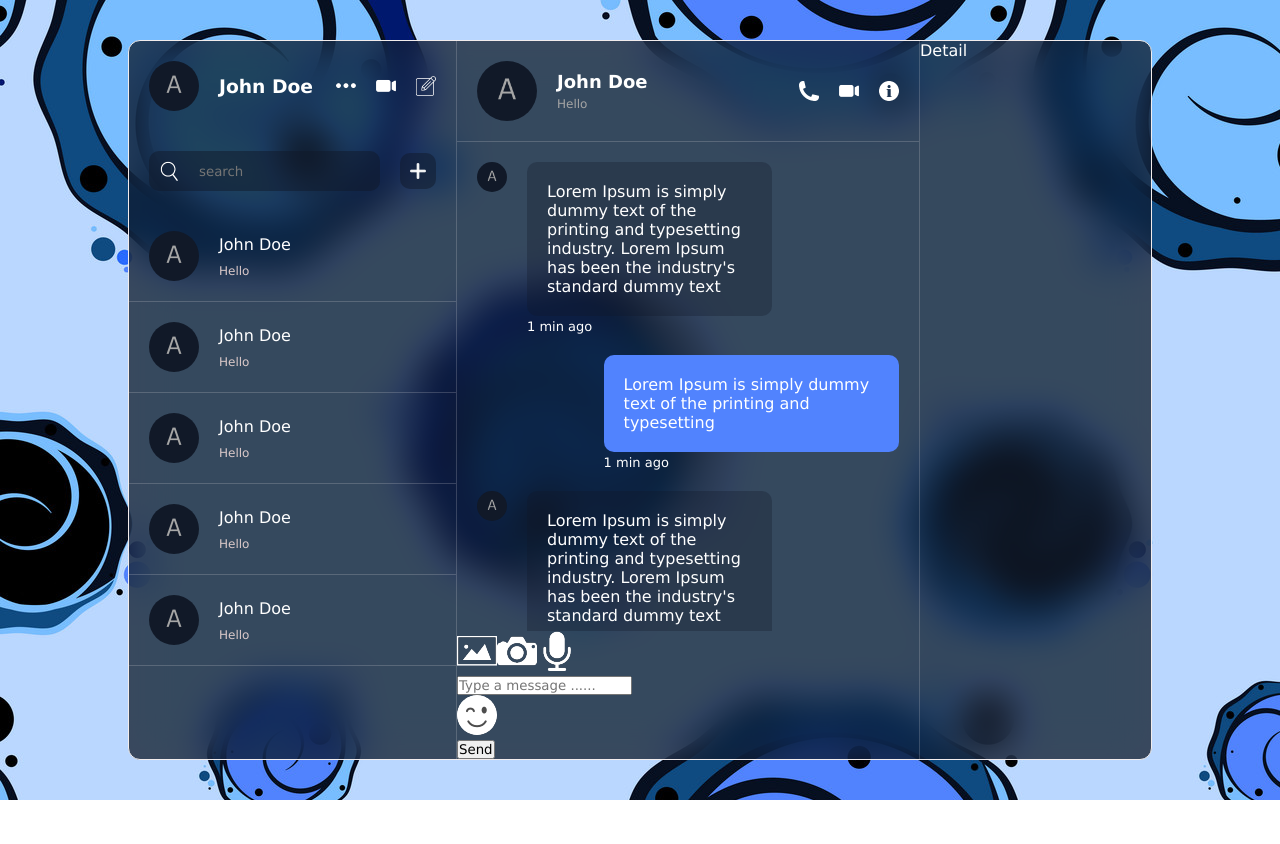
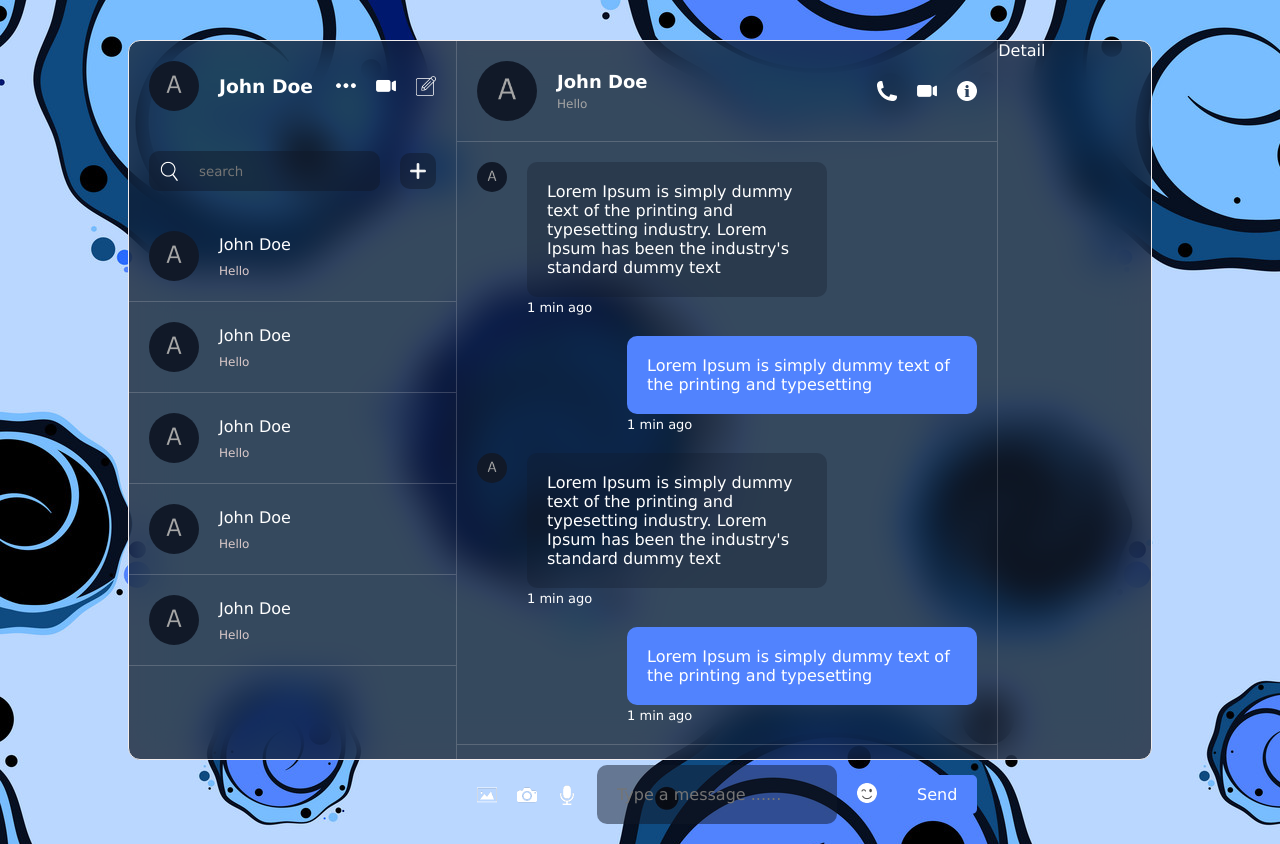
Before and after one commit to HimashaNethmini/RealTime-Chat, a React (Vite) app: page / in a window 1280 px wide. Before the commit the page ends 800 px from the top, so only its background shows below. Built offline with nearby package versions, Linux system fonts and the light colour scheme.

Commit message:
added styles on chat

```diff
--- a/src/components/chat/chat.css
+++ b/src/components/chat/chat.css
@@ -18,7 +18,7 @@
       align-items: center;
       gap: 20px;
 
-         img{
+      img {
         width: 60px;
         height: 60px;
         border-radius: 50%;
@@ -52,13 +52,12 @@
         height: 20px;
       }
     }
-
   }
 
   .center {
     padding: 20px;
     flex: 1;
-      overflow: scroll;
+    /* overflow: scroll; */
     display: flex;
     flex-direction: column;
     gap: 20px; /*gap btwn each msg */
@@ -73,13 +72,7 @@
         align-self: flex-end;
 
         .texts {
-               p{
-                  background-color: #5183fe;
-               }
-         }
-
-         .texts {
-            p{
+          p {
             background-color: #5183fe;
           }
         }
@@ -92,7 +85,6 @@
         object-fit: cover;
       }
 
-
       p {
         padding: 20px;
         background-color: rgba(17, 25, 40, 0.3);
@@ -103,13 +95,15 @@
         font-size: 13px;
       }
     }
+  }
+}
 
 .bottom {
   padding: 20px;
   display: flex;
   align-items: center;
   justify-content: space-between;
-      border-top:1px solid #dddddd35;
+  border-top: 1px solid #dddddd35;
   gap: 20px;
   margin-top: auto;
 
@@ -122,7 +116,6 @@
     width: 20px;
     height: 20px;
     cursor: pointer;
-
   }
 
   input {
@@ -145,7 +138,6 @@
     cursor: pointer;
     font-size: 1rem;
     font-weight: 500;
-
   }
 
   .emoji {
@@ -157,6 +149,4 @@
       left: 0;
     }
   }
-
 }
-  }
```
Lines whose indentation alone changed are shown as unchanged.
